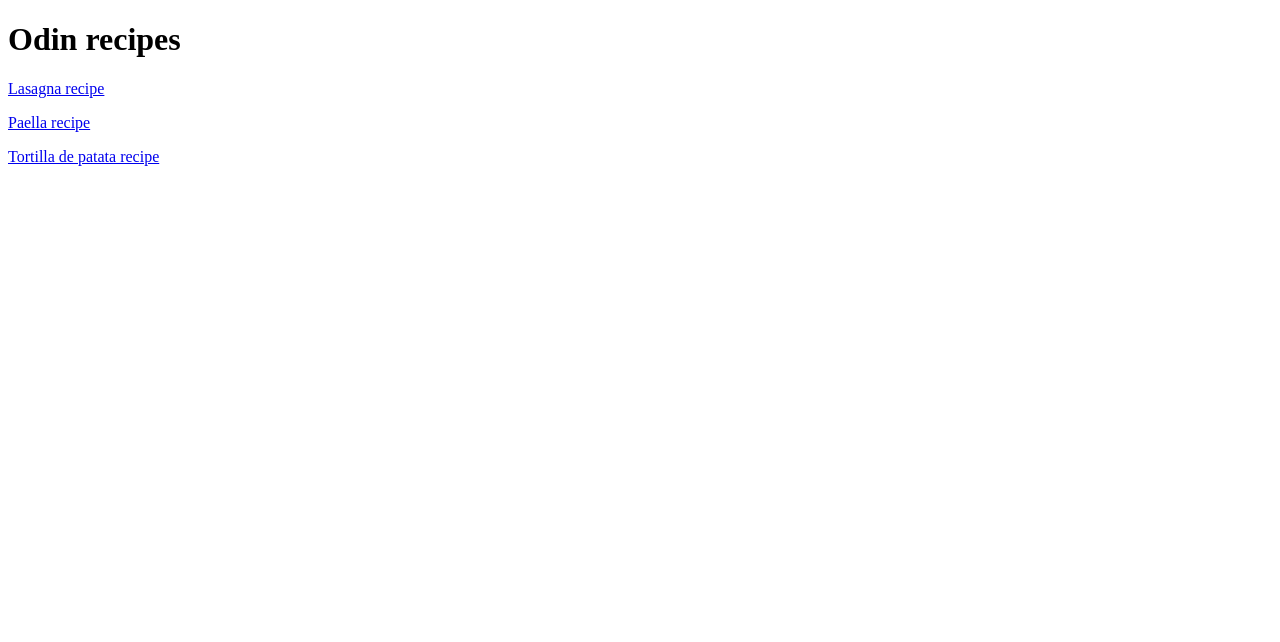
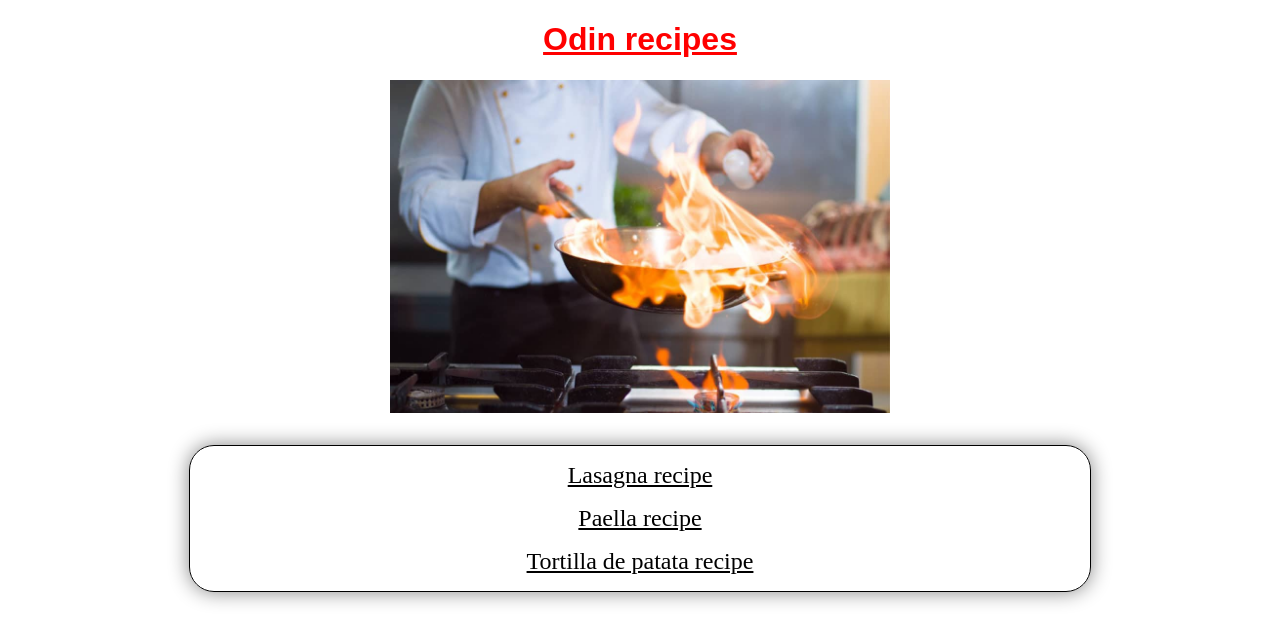
Before and after one commit to Mikel984/odin-recipes, a plain HTML site: page index.html in a window 1280 px wide. Drawn offline with Linux system fonts and the light colour scheme.

Commit message:
create css stylesheet and selectors to index.html

```diff
--- a/index.html
+++ b/index.html
@@ -5,14 +5,20 @@
     <meta http-equiv="X-UA-Compatible" content="IE=edge">
     <meta name="viewport" content="width=device-width, initial-scale=1.0">
     <title>Odin recipes</title>
+    <link rel="stylesheet" href="./style/style.css">
 </head>
 <body>
   <h1>Odin recipes</h1>
 
-  <p><a href="./recipes/lasagna.html">Lasagna recipe</a></p>
+  <img class="foto" src="./img/chef.jpg" width=400px height=auto>
 
-  <p><a href="./recipes/paella.html">Paella recipe</a></p>
+  <div class="block">
+    <p class="link"><a href="./recipes/lasagna.html">Lasagna recipe</a></p>
 
-  <p><a href="./recipes/tortilla.html">Tortilla de patata recipe</a></p>
+    <p class="link"><a href="./recipes/paella.html">Paella recipe</a></p>
+
+    <p class="link"><a href="./recipes/tortilla.html">Tortilla de patata recipe</a></p>
+  </div>
+
 </body>
 </html>
--- /dev/null
+++ b/style/style.css
@@ -0,0 +1,43 @@
+h1{
+    font-family:"Arial","Verdana",sans-serif;
+    font-size:32px;
+    color:red;
+    text-align:center;
+    font-weight:bold;
+    text-decoration:underline;
+}
+
+.block{
+    display:block;
+    margin:auto;
+    border-radius: 25px;
+    width: 900px;
+    box-shadow: 0px 0px 20px rgba(0, 0, 0, 0.479);
+    margin-top: 2rem;
+    height: auto;
+    border: 1px solid black;
+    text-align: center;
+}
+
+a{
+    color:black;
+    font-size: 1.5rem;
+
+}
+
+.foto{
+    display:block;
+    margin:auto;
+    width:500px;
+    height:auto;
+}
+
+
+
+
+
+h3{
+    font-family:"Arial","Verdana",sans-serif;
+    font-size:24px;
+    color:grey;
+}
```
Also changed, not shown: recipes/lasagna.html (+12 -6 lines), recipes/paella.html (+10 -4 lines), recipes/tortilla.html (+10 -2 lines), img/andres.jpg (added), img/chef.jpg (added).
